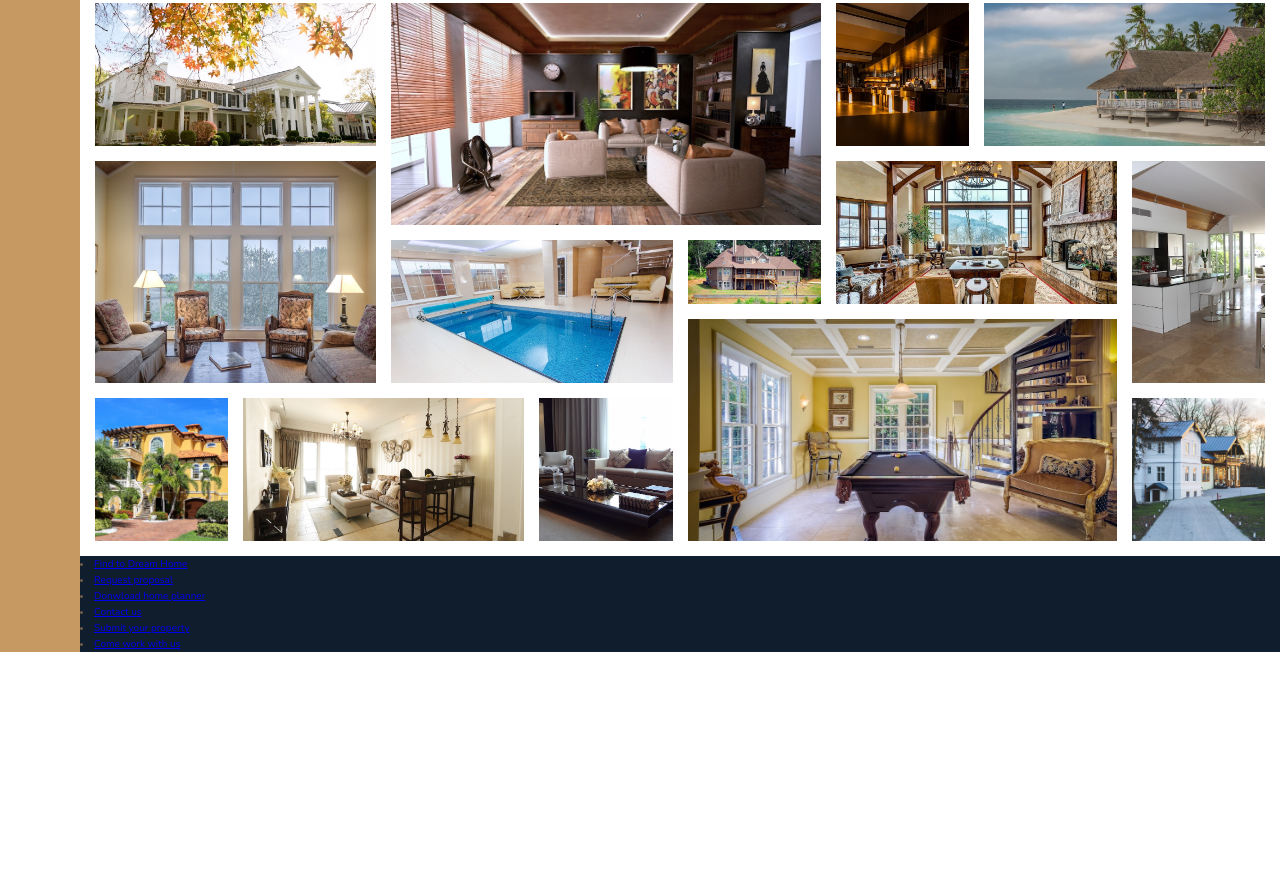
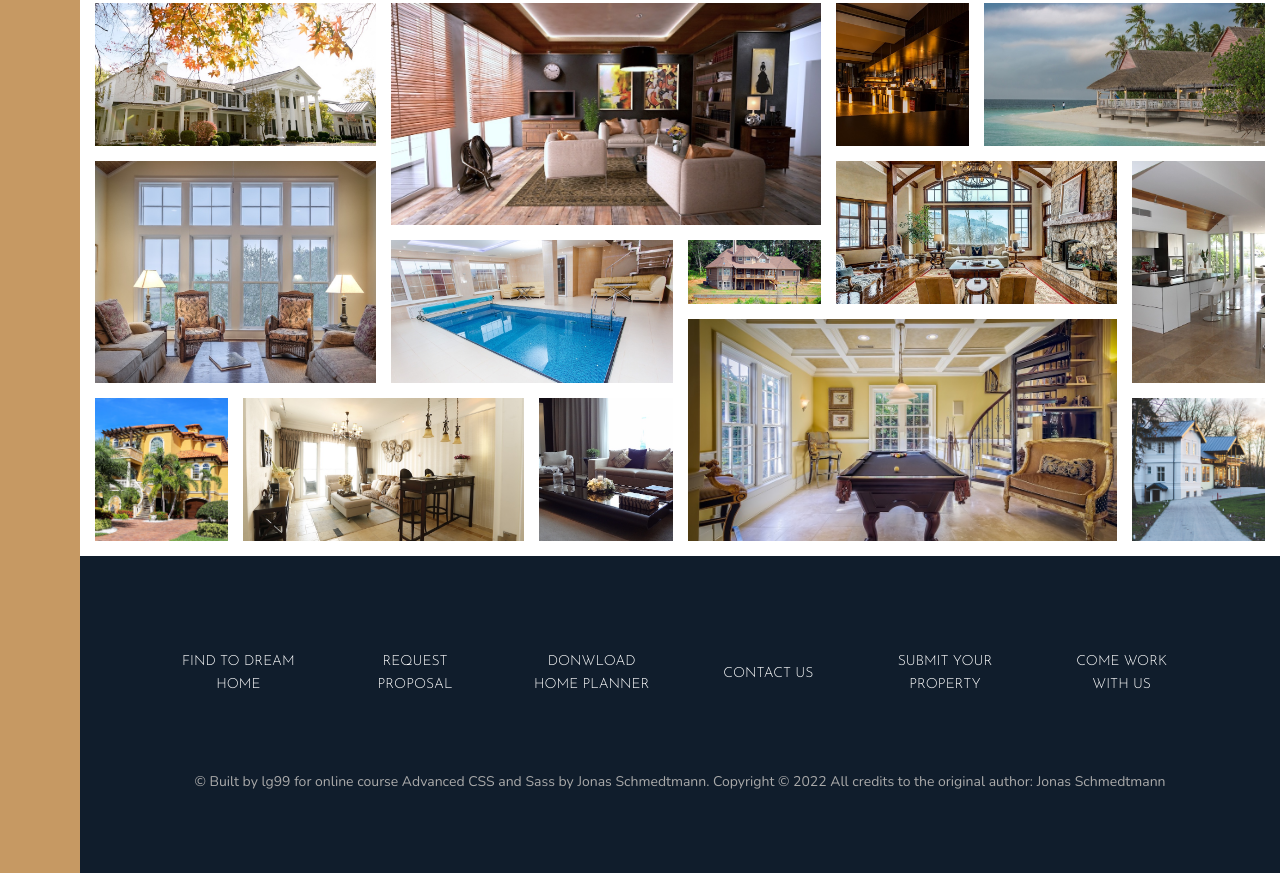
Before and after one commit to TrellixVulnTeam/grid-sass_N44F, a website: page index.html in a window 1280 px wide. Shown: the part 3091-3964 px from the top of the page. Before the commit the page ends 3743 px from the top, so only its background shows below. Drawn offline with nearby package versions, Linux system fonts and the light colour scheme.

Commit message:
Footer Section Done

```diff
--- a/index.html
+++ b/index.html
@@ -341,14 +341,18 @@
                 class="gallery__img"></figure>
     </section>
     <footer class="footer">
-        <nav class="nav">
+        <ul class="nav">
             <li class="nav__item"><a href="#" class="nav__link">Find to Dream Home</a></li>
             <li class="nav__item"><a href="#" class="nav__link">Request proposal</a></li>
             <li class="nav__item"><a href="#" class="nav__link">Donwload home planner</a></li>
             <li class="nav__item"><a href="#" class="nav__link">Contact us</a></li>
             <li class="nav__item"><a href="#" class="nav__link">Submit your property</a></li>
             <li class="nav__item"><a href="#" class="nav__link">Come work with us</a></li>
-        </nav>
+        </ul>
+        <p class="copyright">
+            &copy; Built by lg99 for online course Advanced CSS and Sass by Jonas Schmedtmann. Copyright © 2022 All
+            credits to the original author: Jonas Schmedtmann
+        </p>
     </footer>
 </body>
 
--- a/sass/_footer.scss
+++ b/sass/_footer.scss
@@ -1,4 +1,42 @@
 .footer {
-    background-color: $clr--secondary;
-    grid-column: full-start / full-end;
+  background-color: $clr--secondary;
+  grid-column: full-start / full-end;
+  padding: 8rem;
 }
+
+.nav {
+  list-style: none;
+
+  display: grid;
+  grid-template-columns: repeat(auto-fit, minmax(15rem, 1fr));
+  grid-gap: 2rem;
+  align-items: center;
+
+  &__link:link,
+  &__link:visited {
+    font-size: 1.4rem;
+    color: #fff;
+    text-decoration: none;
+    font-family: $font-display;
+    text-transform: uppercase;
+    text-align: center;
+    padding: 1.5rem;
+    display: block;
+    transition: all 0.2s;
+  }
+
+  &__link:hover,
+  &__link:active {
+    background-color: rgba(#fff, 0.05);
+    transform: translateY(-3px);
+  }
+}
+
+.copyright {
+  font-size: 1.4rem;
+  color: $clr--grey-light-2;
+  margin-top: 6rem;
+  text-align: center;
+  margin-left: auto;
+  margin-right: auto;
+}
```
Also changed, not shown: css/style.css.
